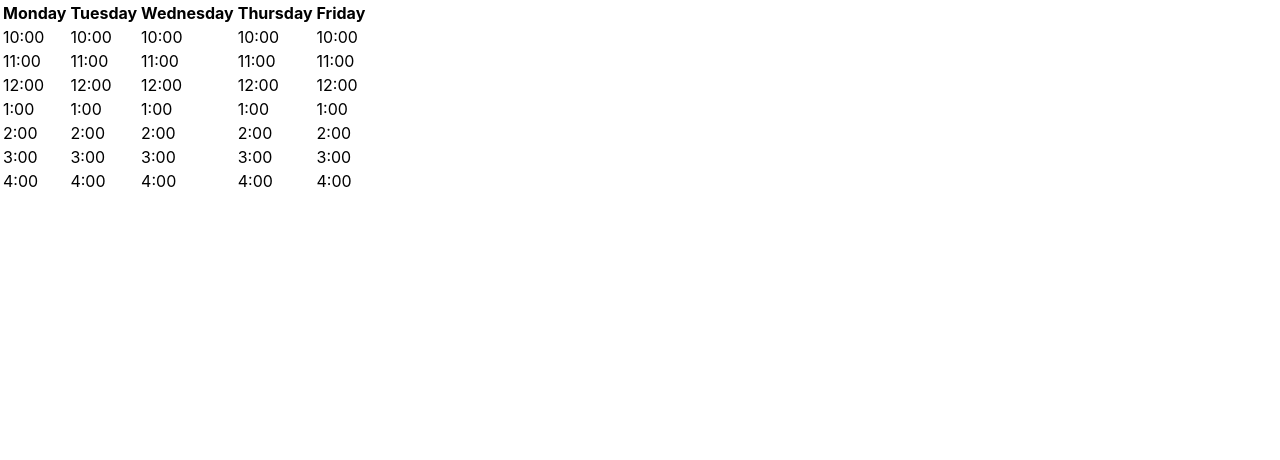
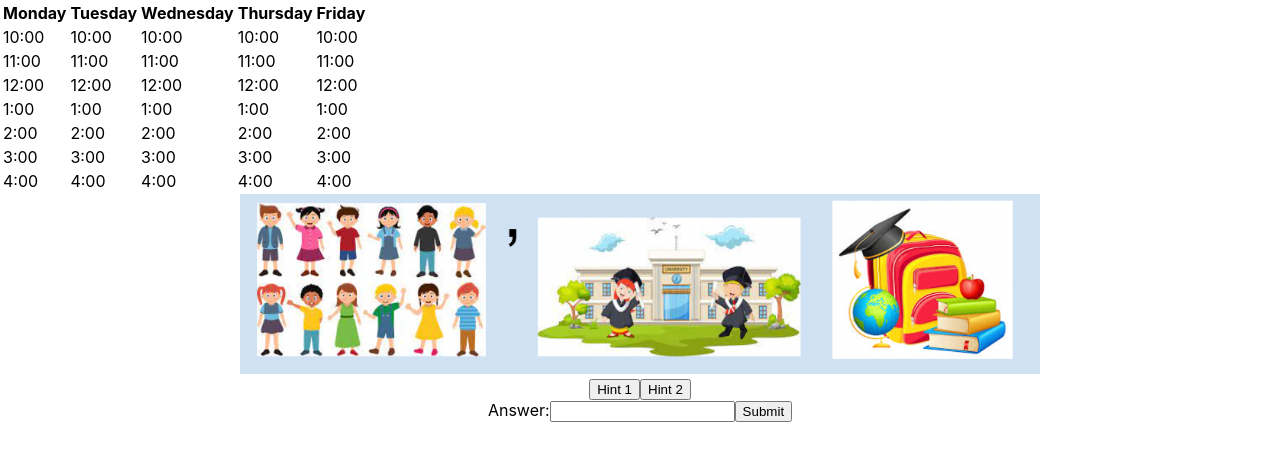
Before and after one commit to Shark15-55/youcantbookme, a React (Create React App) app: page / in a window 1280 px wide. Shown: the top 460 px of the page. Built offline with nearby package versions, Linux system fonts and the light colour scheme.

Commit message:
Minor Fixes / Purposlly Breaking it

```diff
--- a/src/App.js
+++ b/src/App.js
@@ -6,7 +6,7 @@ function App() {
   return (
     <div>
       <Schdule />
-      {/* <Puzzle /> */}
+      <Puzzle />
     </div>
   );
 }
--- a/src/schdule.js
+++ b/src/schdule.js
@@ -16,9 +16,6 @@ class Time extends Component{
     }
     click(i,j){
       console.log(i,j);
-      return(
-        <Puzzle />
-      );
     };
     render(){
       return(
```
